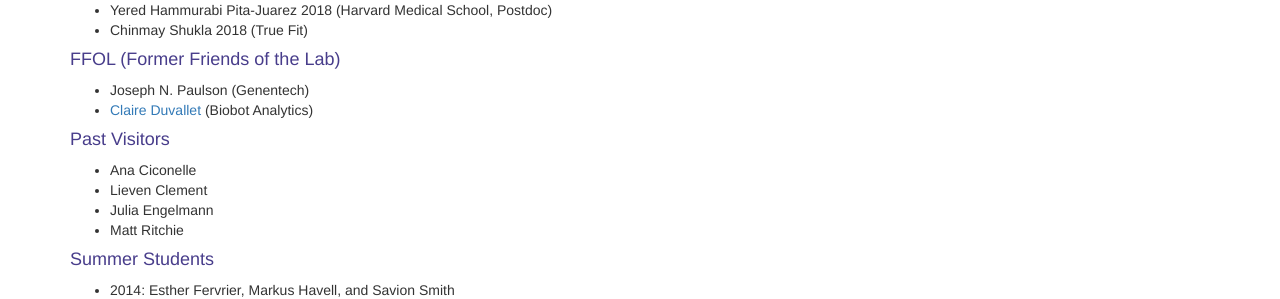
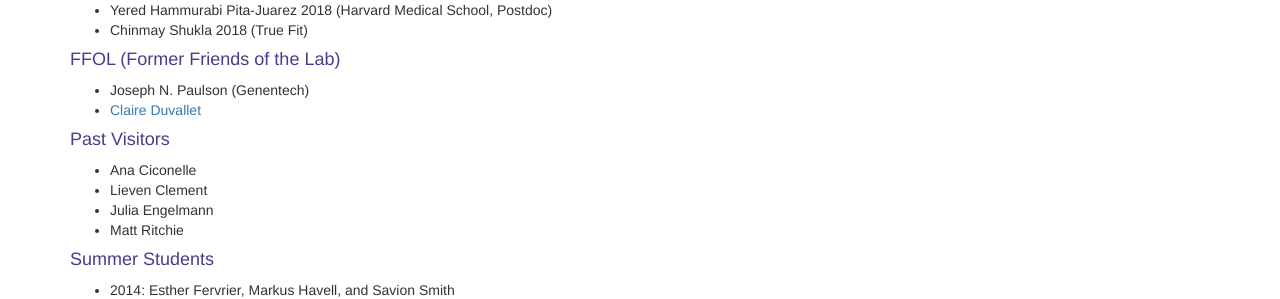
Before and after one commit to rafalab/rafalab.github.io, a Jekyll site: the page built from pages/people.md, in a window 1280 px wide and 1399 px high. Shown: the part 829-1128 px from the top of the window. Built offline with Jekyll 4.4.1, drawn with Linux system fonts in a browser that asks for light colours; nearby versions of some CDN libraries.

Commit message:
Update people.md

```diff
--- a/pages/people.md
+++ b/pages/people.md
@@ -49,7 +49,7 @@ title: people
 #### FFOL (Former Friends of the Lab)
 
 - Joseph N. Paulson (Genentech)
-- [Claire Duvallet](https://cduvallet.github.io/) (Biobot Analytics)
+- [Claire Duvallet](https://cduvallet.github.io/)
 
 #### Past Visitors
 
```
